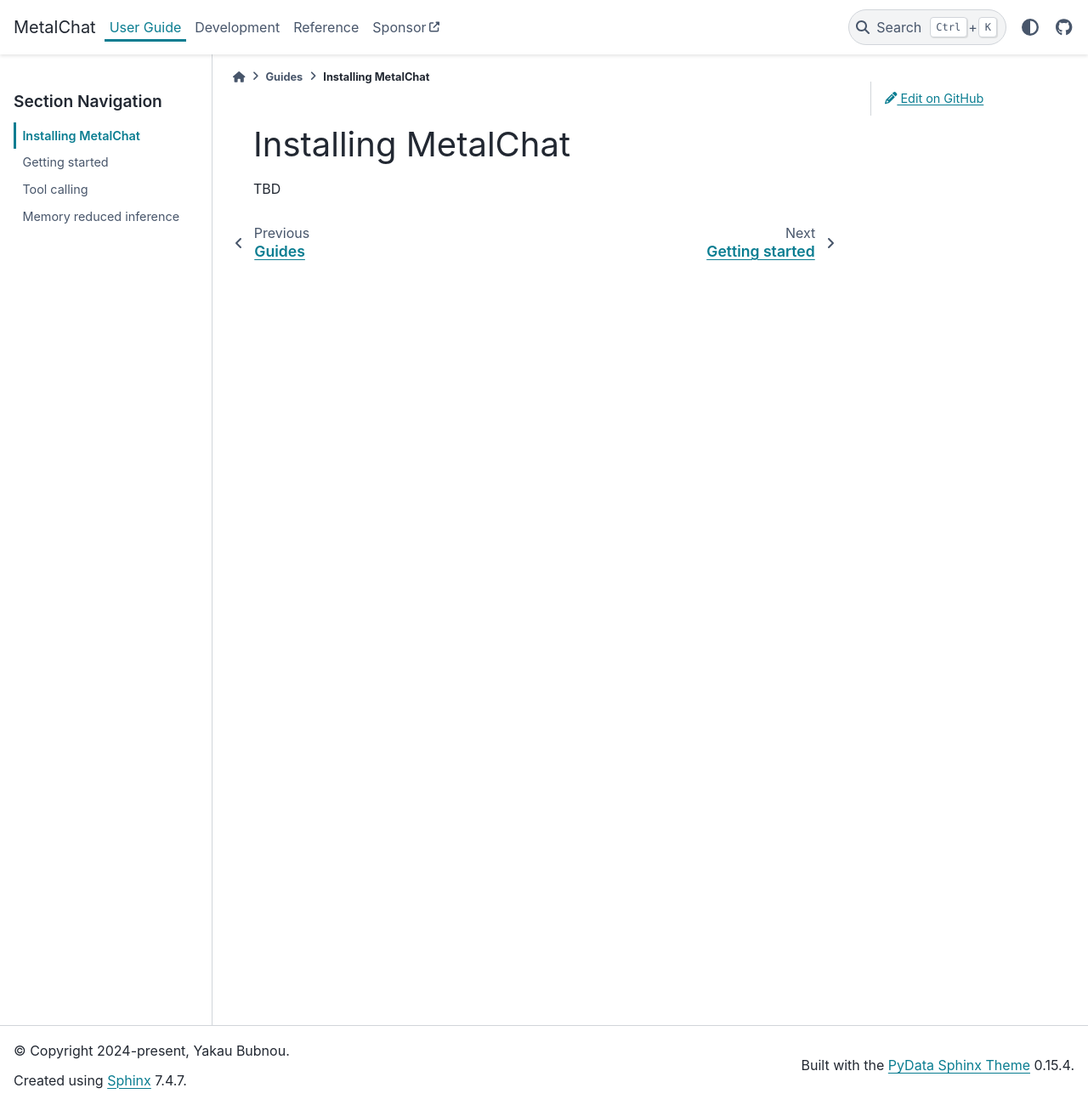
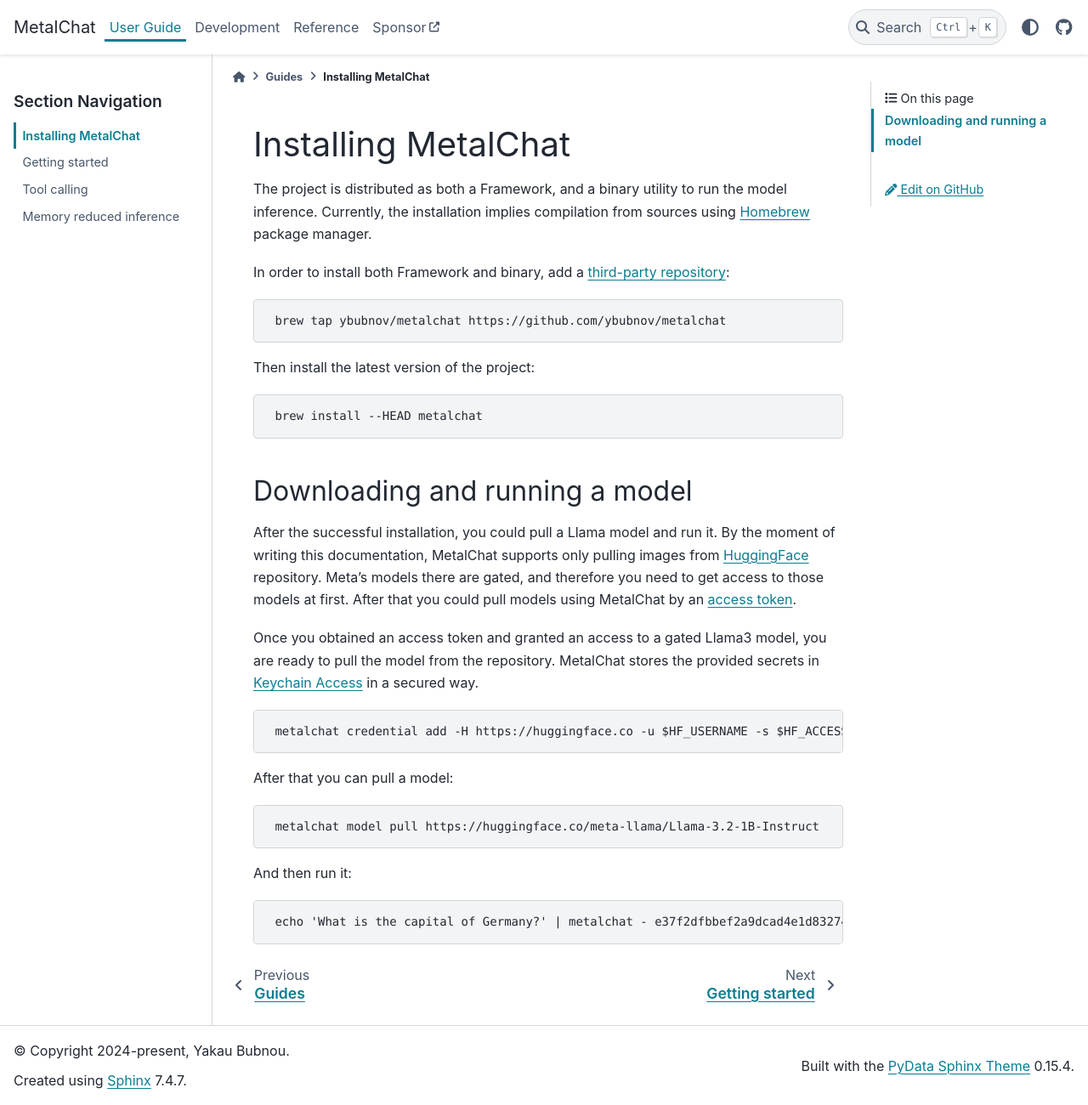
Before and after one commit to ybubnov/metalchat, a Sphinx documentation site: the page built from documentation/guides/install.rst, in a window 1280 px wide and 1300 px high. Shown: the whole window at 85% size. Built offline with Sphinx 7.4.7 and the PyData theme 0.15.4, drawn with Linux system fonts in a browser that asks for light colours.

Commit message:
Add installation guide.

```diff
--- a/documentation/guides/install.rst
+++ b/documentation/guides/install.rst
@@ -1,4 +1,48 @@
 Installing MetalChat
 ====================
 
-TBD
+The project is distributed as both a Framework, and a binary utility to run the model inference.
+Currently, the installation implies compilation from sources using `Homebrew <https://brew.sh/>`_
+package manager.
+
+In order to install both Framework and binary, add a
+`third-party repository <https://docs.brew.sh/Taps>`_:
+
+.. prompt::
+
+   brew tap ybubnov/metalchat https://github.com/ybubnov/metalchat
+
+Then install the latest version of the project:
+
+.. prompt::
+
+   brew install --HEAD metalchat
+
+Downloading and running a model
+^^^^^^^^^^^^^^^^^^^^^^^^^^^^^^^
+
+After the successful installation, you could pull a Llama model and run it. By the moment of
+writing this documentation, MetalChat supports only pulling images from
+`HuggingFace <https://huggingface.co>`_ repository. Meta's models there are gated, and therefore
+you need to get access to those models at first. After that you could pull models using MetalChat
+by an `access token <https://huggingface.co/docs/hub/en/security-tokens>`_.
+
+Once you obtained an access token and granted an access to a gated Llama3 model, you are ready
+to pull the model from the repository. MetalChat stores the provided secrets in
+`Keychain Access <https://support.apple.com/en-ca/guide/keychain-access>`_ in a secured way.
+
+.. prompt::
+
+   metalchat credential add -H https://huggingface.co -u $HF_USERNAME -s $HF_ACCESS_TOKEN
+
+After that you can pull a model:
+
+.. prompt::
+
+   metalchat model pull https://huggingface.co/meta-llama/Llama-3.2-1B-Instruct
+
+And then run it:
+
+.. prompt::
+
+   echo 'What is the capital of Germany?' | metalchat - e37f2dfbbef2a9dcad4e1d83274b8ff5d55c5481
--- a/documentation/reference/interpreter/index.rst
+++ b/documentation/reference/interpreter/index.rst
@@ -25,6 +25,10 @@
    :members:
 
 
+.. doxygenstruct:: metalchat::huggingface_repository
+   :members:
+
+
 Transformer
 -----------
 
```
Also changed, not shown: 1 other file.
